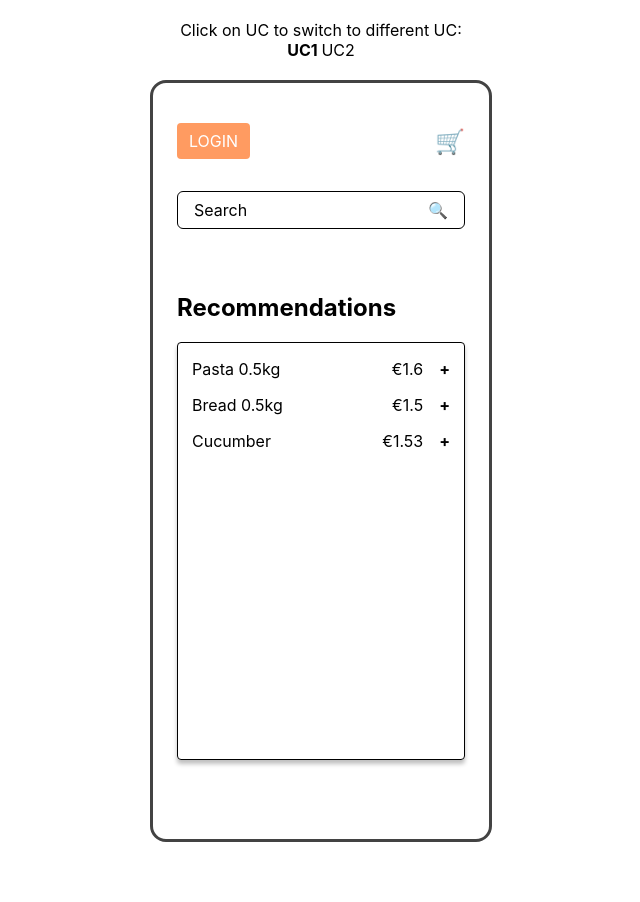
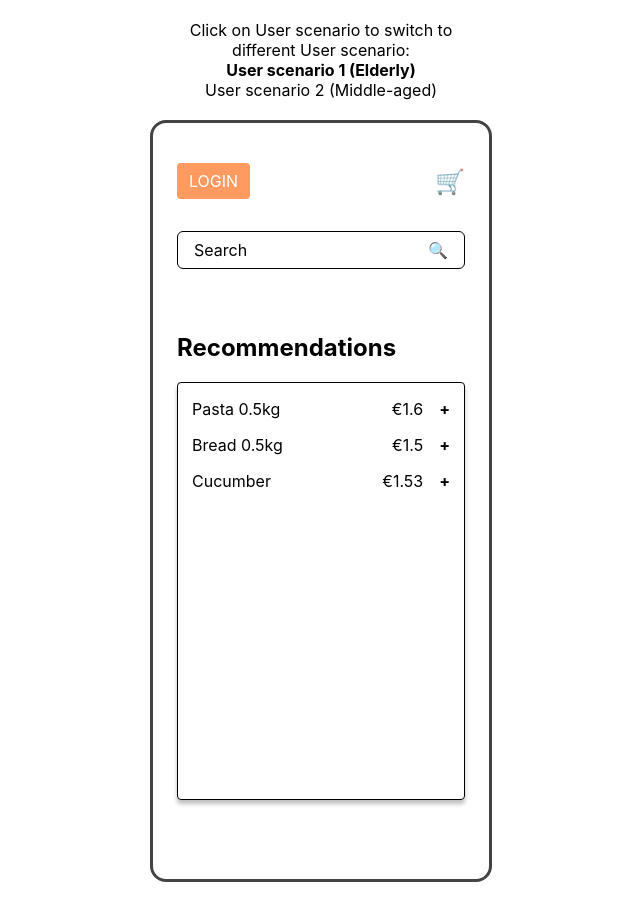
Before and after one commit to snemvalts/ux-ui-software-prototype, a React (Create React App) app: page / in a window 1280 px wide. Shown: the whole page, without its empty margins (319-959 px from the left). Before the commit the page ends 862 px from the top, so only its background shows below. Built offline with nearby package versions, Linux system fonts and the light colour scheme.

Commit message:
user scenario

```diff
--- a/src/App.js
+++ b/src/App.js
@@ -64,9 +64,9 @@ const UCSwitch = () => {
     }
     return (
         <UCSwitchContainer>
-            <div>Click on UC to switch to different UC:</div>
-            <span onClick={() => setUC(1)}style={{cursor: 'pointer', fontWeight: appstate.uc === 1 ? 'bold' : 'normal'}}>UC1 </span>
-            <span onClick={() => setUC(2)} style={{cursor: 'pointer',  fontWeight: appstate.uc === 2 ? 'bold' : 'normal'}}>UC2 </span>
+            <div>Click on User scenario to switch to different User scenario:</div>
+            <div onClick={() => setUC(1)} style={{cursor: 'pointer', fontWeight: appstate.uc === 1 ? 'bold' : 'normal'}}>User scenario 1 (Elderly)</div>
+            <div onClick={() => setUC(2)} style={{cursor: 'pointer',  fontWeight: appstate.uc === 2 ? 'bold' : 'normal'}}>User scenario 2 (Middle-aged)</div>
         </UCSwitchContainer>
     )
 }
```
